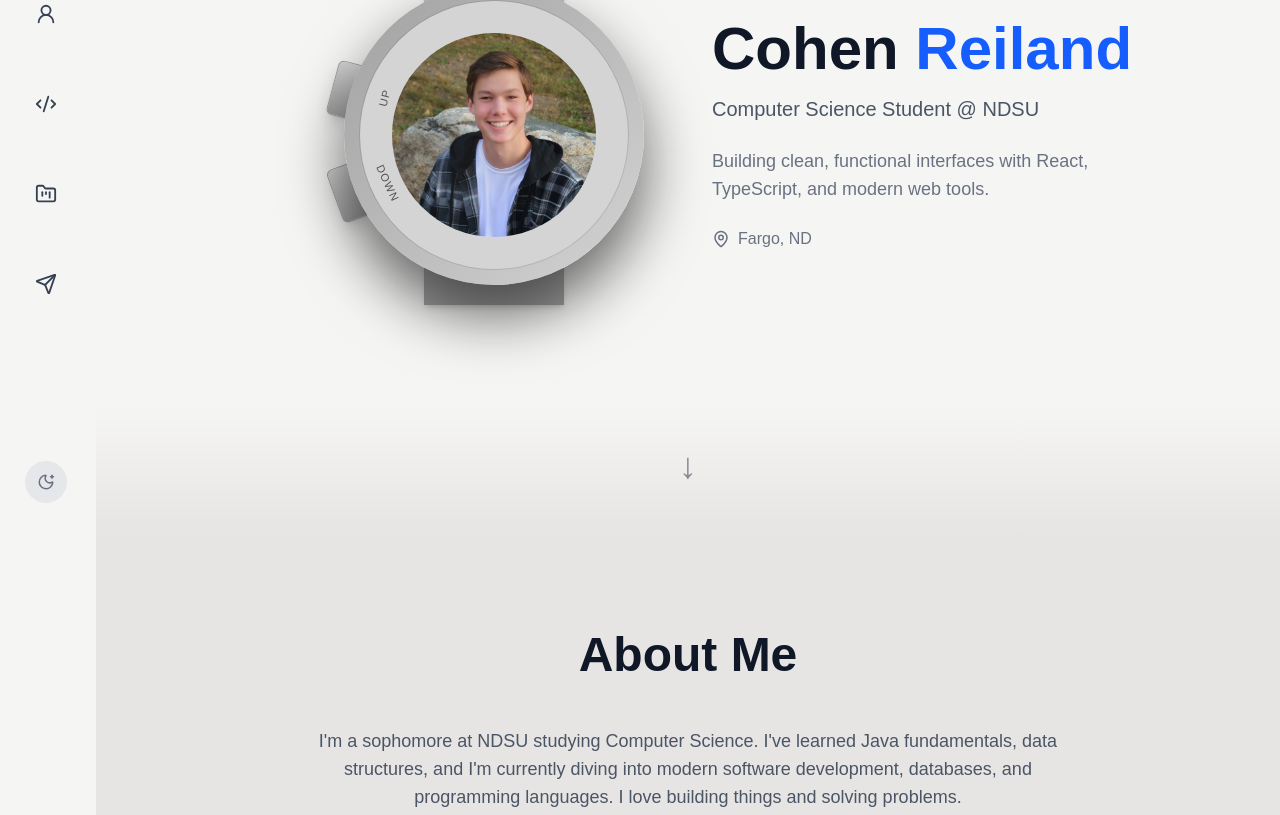
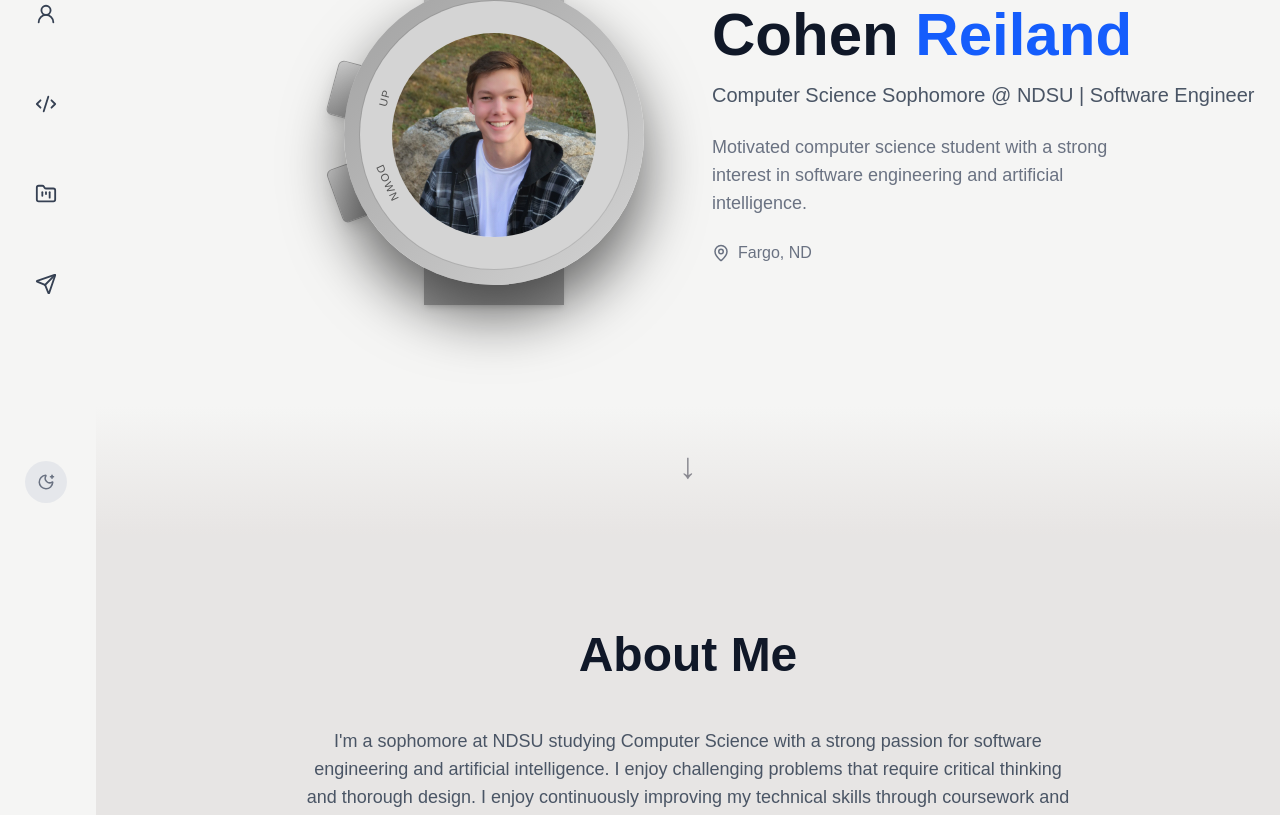
Before and after one commit to CohenReiland/personal-portfolio, a Next.js app: page / in a window 1280 px wide. Shown: the part 265-1080 px from the top of the page. Built offline with nearby package versions, Linux system fonts and the light colour scheme; no server answers.

Commit message:
Changed Main Text Sections

```diff
--- a/app/page.tsx
+++ b/app/page.tsx
@@ -44,10 +44,10 @@
               Cohen <span className="text-blue-600 dark:text-blue-400">Reiland</span>
             </h1>
             <p className="text-xl text-gray-600 dark:text-gray-300 mb-6">
-              Computer Science Student @ NDSU
+              Computer Science Sophomore @ NDSU | Software Engineer
             </p>
             <p className="text-lg text-gray-500 dark:text-gray-400 max-w-md">
-              Building clean, functional interfaces with React, TypeScript, and modern web tools.
+              Motivated computer science student with a strong interest in software engineering and artificial intelligence.
             </p>
             <div className="mt-6 flex items-center justify-center md:justify-start gap-2 text-gray-500 dark:text-gray-400">
               <MapPin size={18} className="text-gray-500 dark:text-gray-400" />
@@ -74,9 +74,9 @@
 
           <div className="mt-12 text-center">
             <p className="text-lg text-gray-600 dark:text-gray-300 max-w-3xl mx-auto">
-              I'm a sophomore at NDSU studying Computer Science. I've learned Java fundamentals, data structures,
-              and I'm currently diving into modern software development, databases, and programming languages.
-              I love building things and solving problems.
+              I'm a sophomore at NDSU studying Computer Science with a strong passion for software engineering and artificial intelligence.
+              I enjoy challenging problems that require critical thinking and thorough design.
+              I enjoy continuously improving my technical skills through coursework and hands-on projects. I am always excited to learn, grow, and contribute.
             </p>
             <AboutRunStats />
           </div>
@@ -250,8 +250,8 @@
           </h2>
 
           <p className="text-xl text-gray-600 dark:text-gray-300 mb-12 max-w-2xl mx-auto">
-            I'm always open to new opportunities and connections. Whether you want to discuss a project,
-            ask a question, or just say hi, feel free to reach out!
+            I'm always excited to learn, grow, and contribute.
+            Whether you want to discuss a project, collaborate on something new, or just connect, feel free to reach out!
           </p>
 
           <div className="flex flex-col sm:flex-row items-center justify-center gap-8">
```
